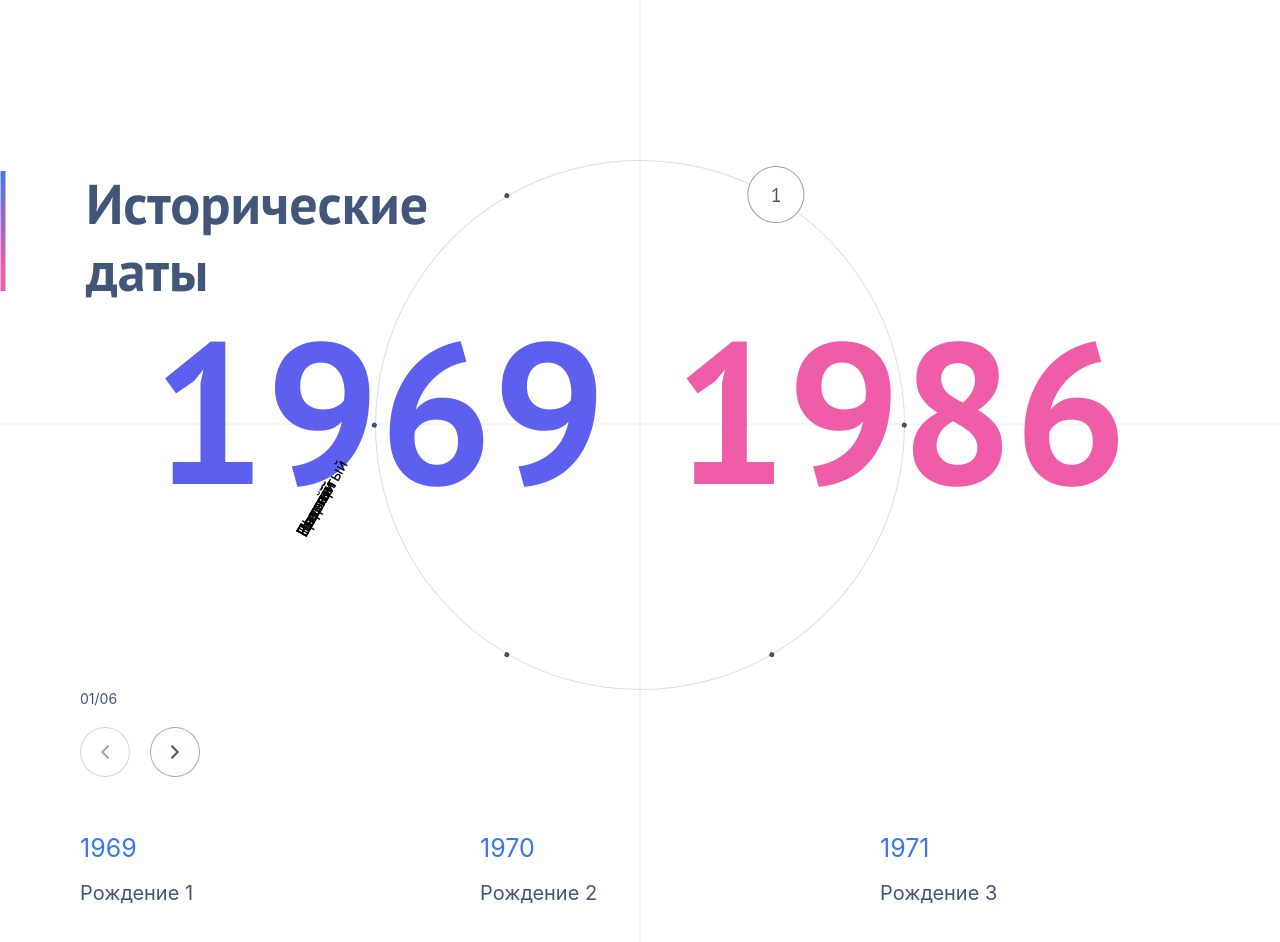
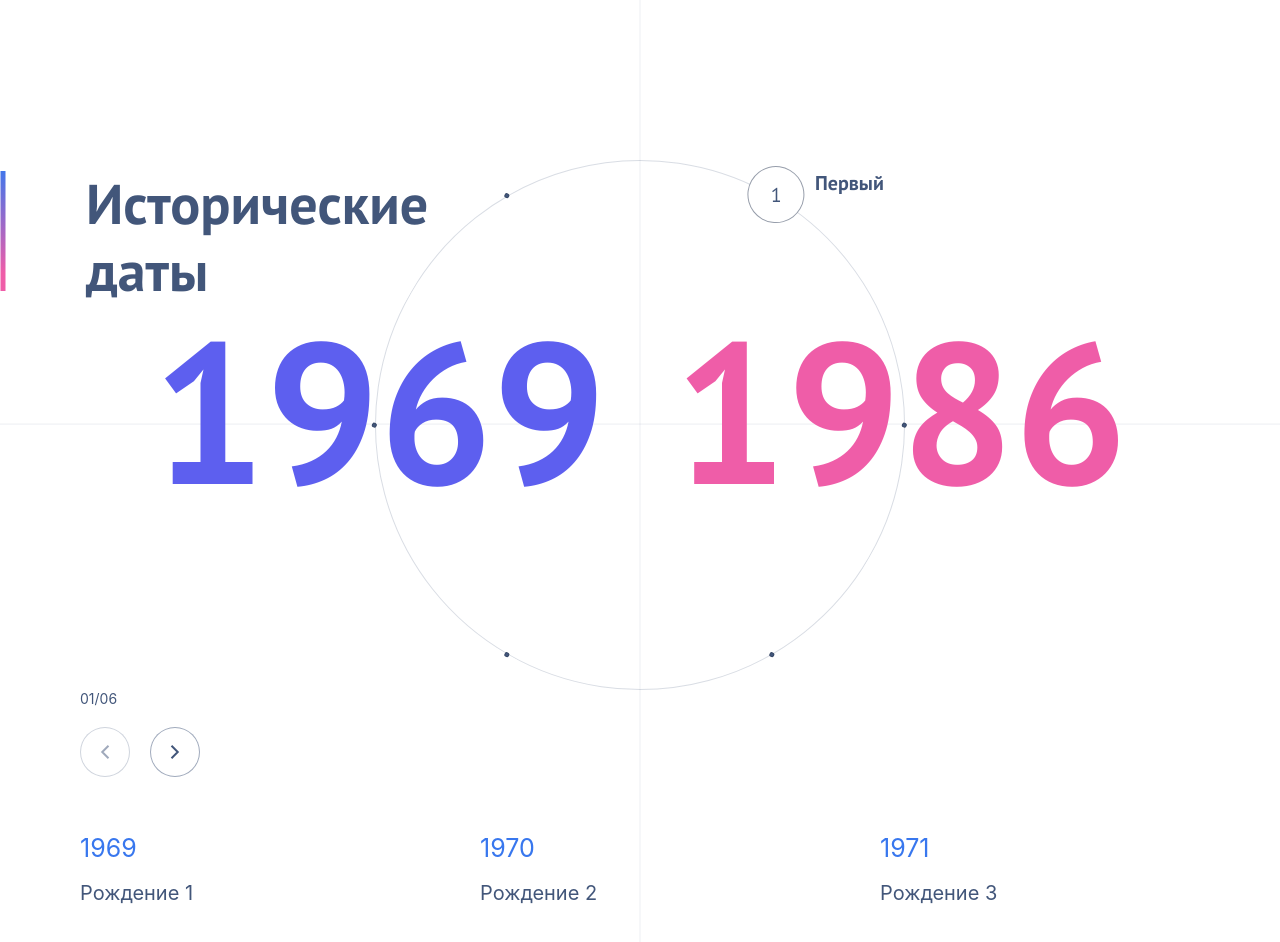
Before and after one commit to VLGKiwi/TestTaskOnly, a React (Create React App) app: page / in a window 1280 px wide. Shown: the top 942 px of the page. Built offline with nearby package versions, Linux system fonts and the light colour scheme.

Commit message:
feat: Artem/fix-all-desktop-styles: done

```diff
--- a/src/components/CircleButtons/CircleButtons.module.scss
+++ b/src/components/CircleButtons/CircleButtons.module.scss
@@ -1,12 +1,17 @@
 @import '../../shared/mixins/mixin.module.scss';
+
+.wrapper {
+	position: relative;
+	width: 530px;
+	height: 530px;
+	margin: 0 auto;
+}
 
 .container {
 	width: 530px;
 	height: 530px;
 
 	position: relative;
-
-	margin: 0 auto;
 
 	.button {
 		position: absolute;
@@ -22,7 +27,7 @@
 
 		background-color: #42567A;
 
-		overflow: hidden;
+		overflow: visible;
 
 		cursor: pointer;
 
@@ -58,10 +63,6 @@
 		}
 	}
 
-	.buttonName {
-		position: absolute;
-	}
-
 	.active {
 		width: 57px;
 		height: 57px;
@@ -86,3 +87,24 @@
 		stroke: #42567A;
 	}
 }
+
+.buttonName {
+	@include sans-bold;
+	position: absolute;
+	top: 10px;
+	left: 440px;
+
+	font-size: 20px;
+	color: #42567A;
+	white-space: nowrap;
+
+	opacity: 1;
+	transition: opacity 0.3s ease-in-out;
+
+	pointer-events: none;
+	z-index: 20;
+
+	&.hidden {
+		opacity: 0;
+	}
+}
--- a/src/components/CircleButtons/CircleButtons.tsx
+++ b/src/components/CircleButtons/CircleButtons.tsx
@@ -1,7 +1,7 @@
 import { useAtom } from 'jotai';
 import styles from './CircleButtons.module.scss';
 import gsap from "gsap";
-import { useEffect, useRef } from "react";
+import { useEffect, useRef, useState } from "react";
 import { CircleButtonsProps } from "./index";
 
 const BUTTON_COUNT = 6;
@@ -13,6 +13,8 @@ export const CircleButtons = ({ numAtom }: CircleButtonsProps) => {
   const [num, setNumber] = useAtom(numAtom);
   const containerRef = useRef<HTMLDivElement>(null);
   const isInitialRender = useRef(true);
+  const [displayedName, setDisplayedName] = useState(NAME_BUTTONS[num - 1]);
+  const [isNameVisible, setIsNameVisible] = useState(false);
 
   useEffect(() => {
     const elements = containerRef.current?.querySelectorAll('button');
@@ -41,6 +43,12 @@ export const CircleButtons = ({ numAtom }: CircleButtonsProps) => {
         });
       }
     });
+
+    const timer = setTimeout(() => {
+      setIsNameVisible(true);
+    }, 100);
+
+    return () => clearTimeout(timer);
   }, []);
 
   useEffect(() => {
@@ -53,8 +61,16 @@ export const CircleButtons = ({ numAtom }: CircleButtonsProps) => {
       elements?.forEach(element => {
         gsap.set(element, { rotation: -targetRotation });
       });
+
+      setDisplayedName(NAME_BUTTONS[num - 1]);
+
       isInitialRender.current = false;
-    } else {
+      return;
+    }
+
+    setIsNameVisible(false);
+
+    const rotationTimer = setTimeout(() => {
       gsap.to(containerRef.current, {
         rotation: targetRotation + "_short",
         duration: 0.8,
@@ -69,17 +85,25 @@ export const CircleButtons = ({ numAtom }: CircleButtonsProps) => {
           ease: "power2.inOut",
         });
       });
-    }
+
+      const nameUpdateTimer = setTimeout(() => {
+        setDisplayedName(NAME_BUTTONS[num - 1]);
+        setIsNameVisible(true);
+      }, 800);
+
+      return () => clearTimeout(nameUpdateTimer);
+    }, 300);
+
+    return () => clearTimeout(rotationTimer);
   }, [num]);
 
   const handleButtonClick = (clickedNum: number) => {
-
     if (clickedNum === num) return;
-
     setNumber(clickedNum);
   };
 
   return (
+    <div className={styles.wrapper}>
       <div className={styles.container} ref={containerRef} id="circle">
         {Array.from({ length: BUTTON_COUNT }, (_, i) => {
           const buttonNum = i + 1;
@@ -87,17 +111,18 @@ export const CircleButtons = ({ numAtom }: CircleButtonsProps) => {
           const buttonClasses = `${styles.button} ${isActive ? styles.active : ''}`;
 
           return (
-          <div>
             <button onClick={() => handleButtonClick(buttonNum)} className={buttonClasses} key={i}>
               <span className={styles.buttonContent}>{buttonNum}</span>
             </button>
-            <p className={styles.buttonName}>{ NAME_BUTTONS[i] }</p>
-          </div>
           );
         })}
         <svg className={styles.circle} width="530" height="530" viewBox="0 0 530 530" fill="none" xmlns="http://www.w3.org/2000/svg">
           <circle opacity="0.2" cx="265" cy="265" r="264.5" stroke="#42567A" />
         </svg>
       </div>
+      <div className={`${styles.buttonName} ${!isNameVisible ? styles.hidden : ''}`}>
+        {displayedName}
+      </div>
+    </div>
   );
 };
```
Lines whose indentation alone changed are shown as unchanged.
